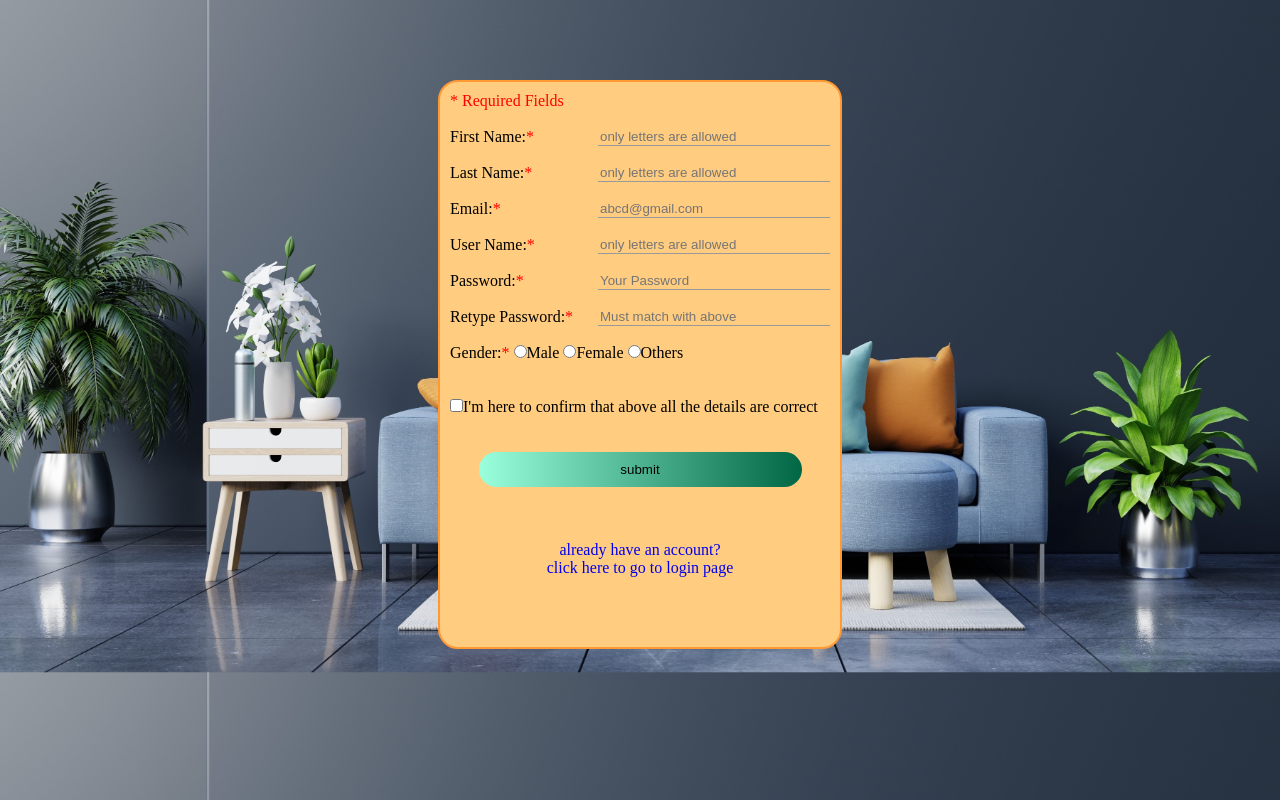
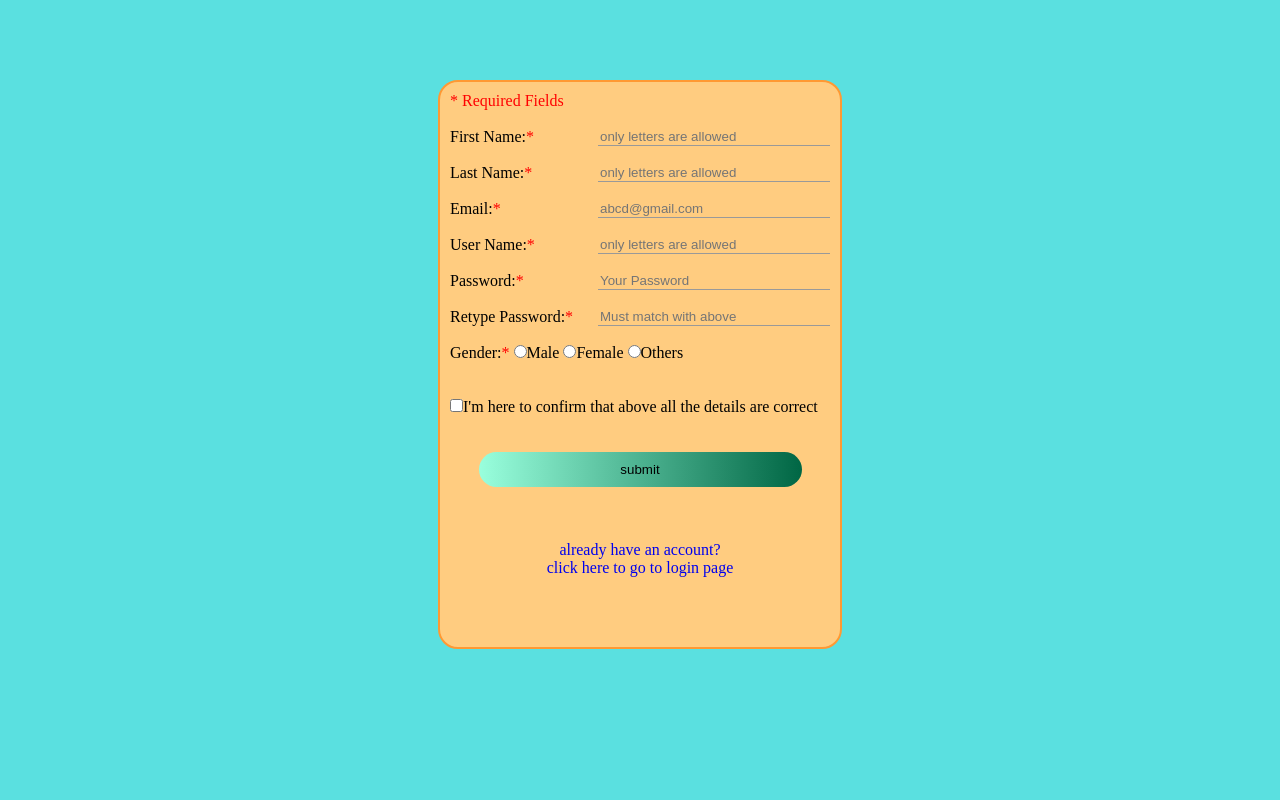
Before and after one commit to Giridhar9652/SignIn, a plain HTML site: page index.html in a window 1280 px wide. Drawn offline with Linux system fonts and the light colour scheme.

Commit message:
Update index.css

```diff
--- a/index.css
+++ b/index.css
@@ -6,8 +6,8 @@
 }
 
 body{
-
-	background-image: url("Images/background1.jpg");
+        background-color:#5AE0E0 ;
+	/*background-image: url("Images/background1.jpg");*/
 	background-size:cover;
 }
 
```
